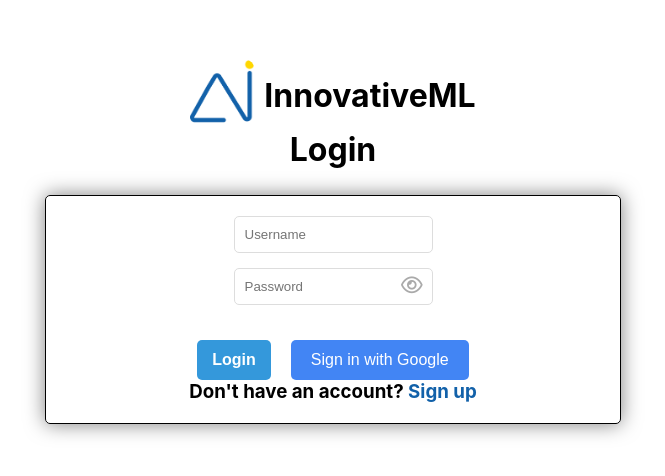
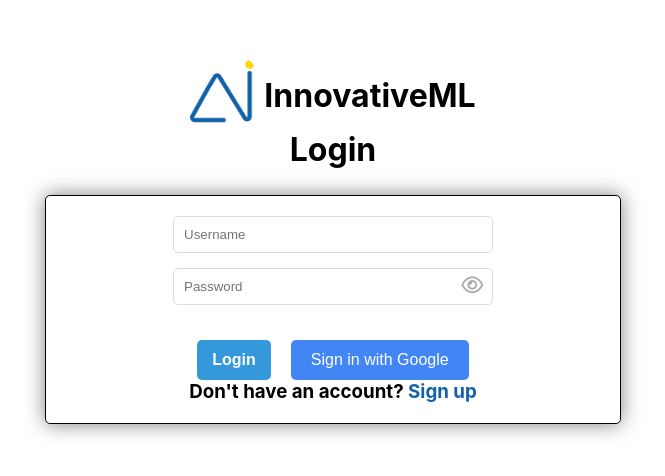
Before and after one commit to AhmadSerhall/innovativeML, a React (Create React App) app in the folder frontend/: page /login in a window 1280 px wide. Shown: the part 148-624 px from the top of the page, without its empty margins (307-972 px from the left). Built offline with nearby package versions, Linux system fonts and the light colour scheme.

Commit message:
udjusted the inputs width

```diff
--- a/frontend/src/pages/Login/style.css
+++ b/frontend/src/pages/Login/style.css
@@ -24,19 +24,10 @@
 
   }
   .login-form .custom-input {
-    width: 100%;
+    width:25vw;
     margin-bottom: 15px;
   }
 
-
-  /* .input{
-    color:blue;
-    width:100%;
-  } */
-
-  /* .login-form .custom-input {
-    margin-bottom: 15px;
-  } */
   .signup{
     margin-top:20px;
     color:#1261A9;
```
